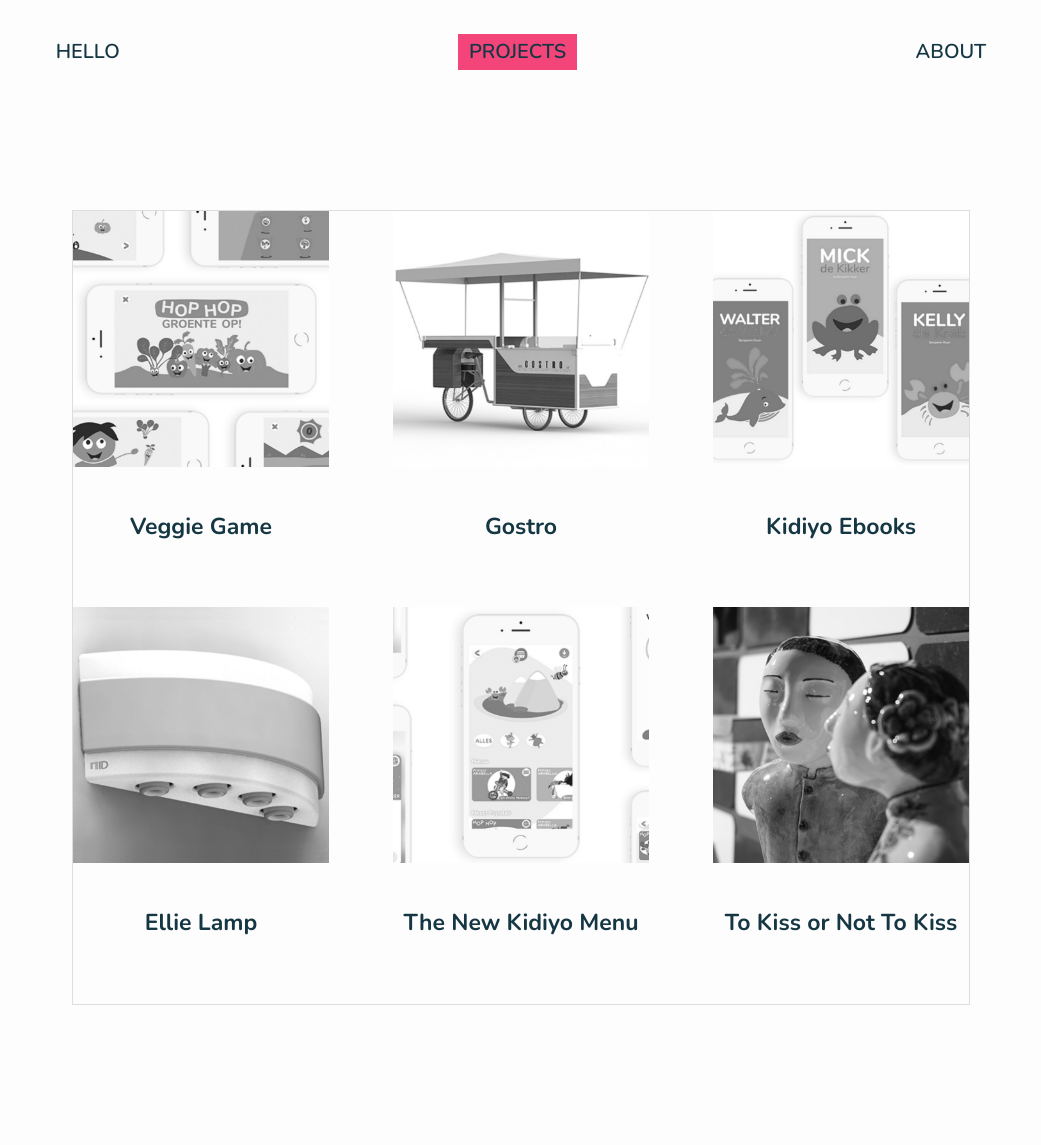
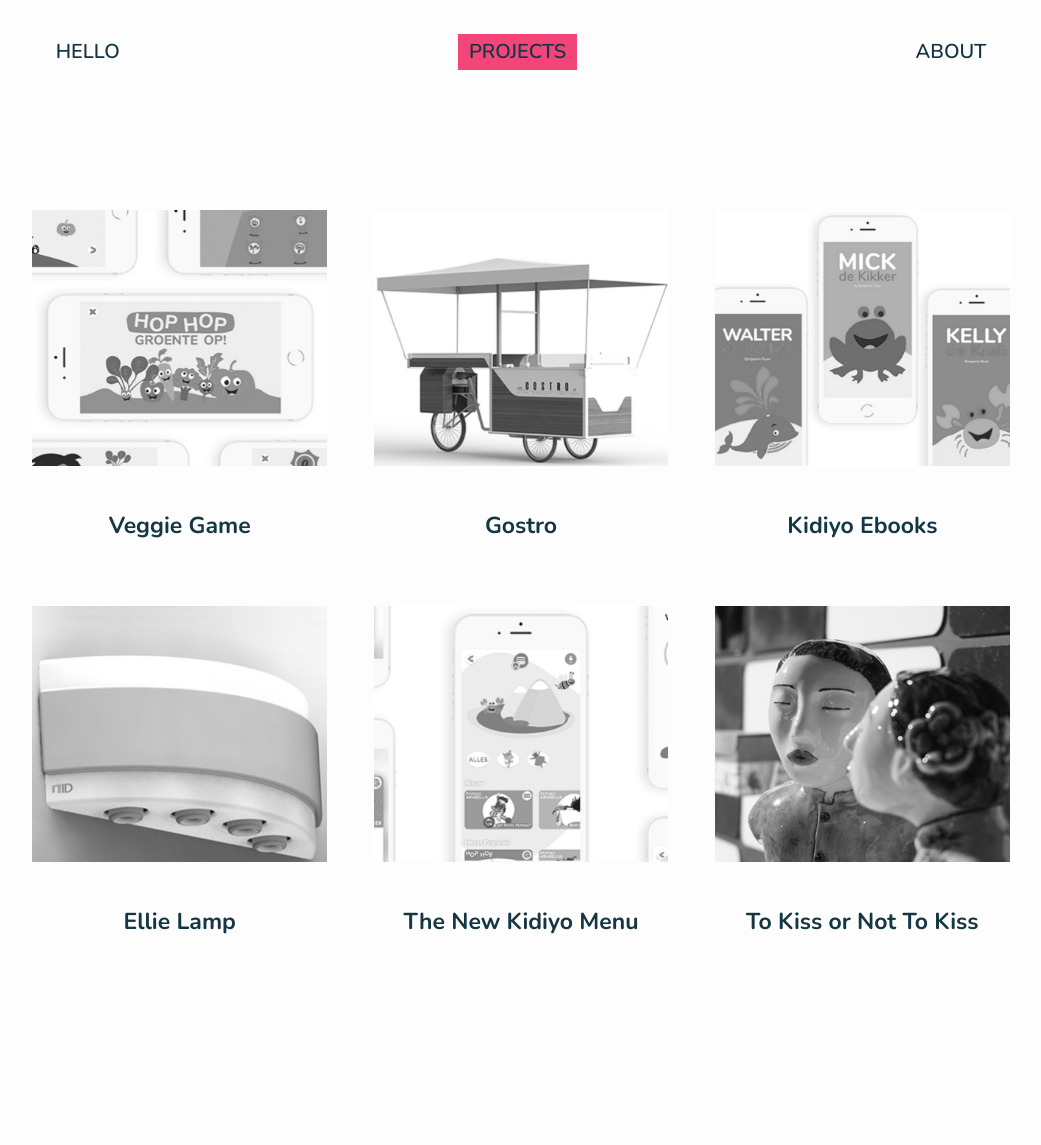
Before and after one commit to NunoAlexandre/raissacolonetti.github.io, a Jekyll site: the page built from projects.html, in a window 1280 px wide. Shown: the whole page, without its empty margins (119-1160 px from the left). Built offline with Jekyll 4.4.1, drawn with Linux system fonts in a browser that asks for light colours.

Commit message:
Add responsiveness support to the projects page

```diff
--- a/_sass/_layout.scss
+++ b/_sass/_layout.scss
@@ -235,8 +235,10 @@
 }
 
 #projects {
-  width: 70vw;
-  border: 1px solid #ddd; // delete
+  width: 80vw;
+  @include media-query($on-palm) {
+    width: 90vw;
+  }
   margin: 0 auto;
 
   display: flex;
@@ -244,13 +246,20 @@
   flex-wrap: wrap;
 
   .project {
-    width: 20vw;
+    margin: 0 auto;
+    width: 23vw;
+    @include media-query($on-palm) {
+      width: 80vw;
+    }
     margin-bottom: 60px;
     text-align: center;
 
     .thumbnail {
       width: 100%;
       height: 20vw;
+      @include media-query($on-palm) {
+        height: 50vh;
+      }
       background-size: cover;
     }
 
```
